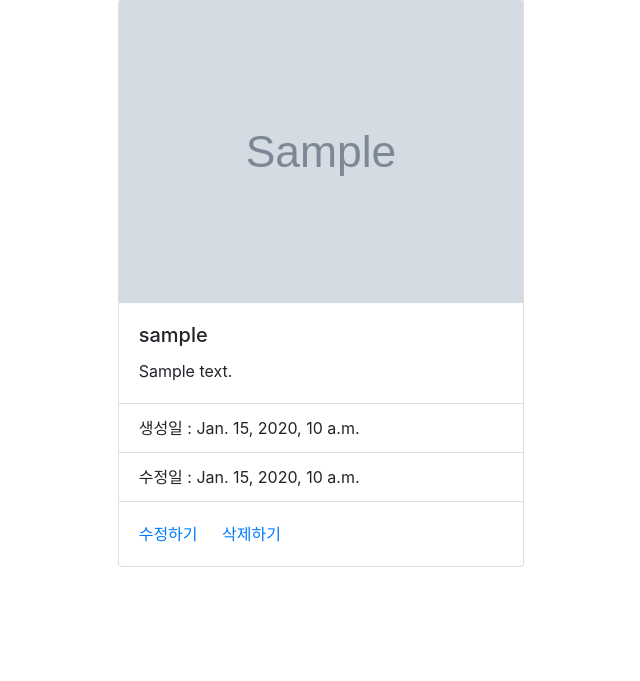
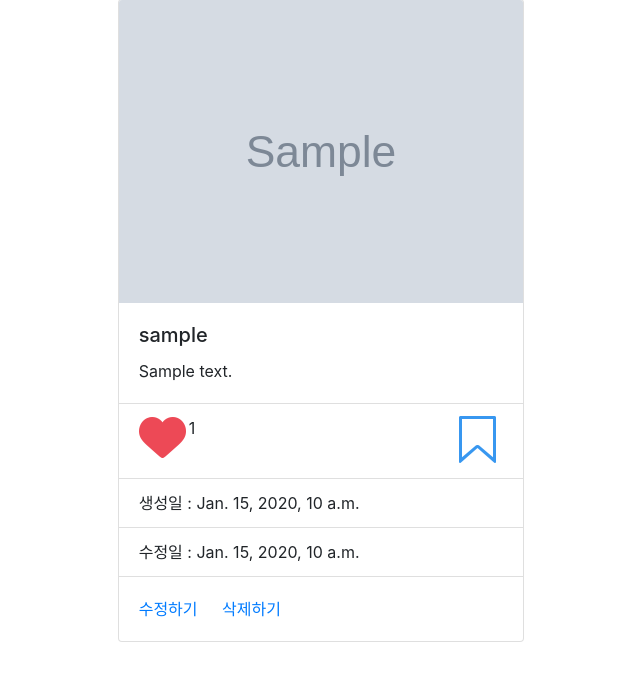
Before and after one commit to ym1085/pystagram, a Django app: page /detail/1 in a window 1280 px wide. Shown: the part 57-738 px from the top of the page, without its empty margins (319-959 px from the left). Run offline with Django 3.2, Linux system fonts and the light colour scheme; a user stored in the database is signed in; tables that the repository leaves empty hold one stand-in row (values such as "Sample post"); grey boxes marked "Sample" are stand-in pictures.

Commit message:
Add like and save
1. 좋아요 저장 기능 구현

```diff
--- a/layout/base.html
+++ b/layout/base.html
@@ -6,6 +6,49 @@
     <link rel="stylesheet" href="https://cdn.jsdelivr.net/npm/bootstrap@4.6.1/dist/css/bootstrap.min.css" integrity="sha384-zCbKRCUGaJDkqS1kPbPd7TveP5iyJE0EjAuZQTgFLD2ylzuqKfdKlfG/eSrtxUkn" crossorigin="anonymous">
 </head>
 <body>
+{% load static %}
+<style>
+    .btn-like{
+        display: inline-block;
+        width: 50px;
+        height: 50px;
+        background:url({% static 'images/instagramicon.png' %});
+        background-position: -100px -400px;
+        text-indent: -9999px;
+        overflow:hidden;
+        border:none;
+    }
+    .btn-like.active{
+    display: inline-block;
+        width: 50px;
+        height: 50px;
+        background:url({% static 'images/instagramicon.png' %});
+        background-position: -50px -400px;
+        text-indent: -9999px;
+        overflow:hidden;
+        border:none;
+    }
+     .btn-favorite{
+        display: inline-block;
+        width: 50px;
+        height: 50px;
+        background:url({% static 'images/instagramicon.png' %});
+        background-position: -515px -150px;
+        text-indent: -9999px;
+        overflow:hidden;
+        border:none;
+    }
+    .btn-favorite.active{
+    display: inline-block;
+        width: 50px;
+        height: 50px;
+        background:url({% static 'images/instagramicon.png' %});
+        background-position: -515px -100px;
+        text-indent: -9999px;
+        overflow:hidden;
+        border:none;
+    }
+</style>
 <!-- 21.11.20 Nav bar 버튼 색상 변경-->
 <nav class="navbar navbar-expand-lg navbar navbar-dark bg-primary">
     <button class="navbar-toggler" type="button" data-toggle="collapse" data-target="#navbarTogglerDemo01" aria-controls="navbarTogglerDemo01" aria-expanded="false" aria-label="Toggle navigation">
--- a/photo/models.py
+++ b/photo/models.py
@@ -12,6 +12,9 @@ class Photo(models.Model):
     created = models.DateTimeField(auto_now_add=True)
     update = models.DateTimeField(auto_now=True)
 
+    like = models.ManyToManyField(User, related_name='like_post', blank=True)
+    favorite = models.ManyToManyField(User, related_name='favorite_post', blank=True)
+
     def __str__(self):
         return "text : " + self.text
 
--- a/photo/templates/photo/photo_detail.html
+++ b/photo/templates/photo/photo_detail.html
@@ -13,6 +13,20 @@
                 <p class="card-text"> {{ object.text }} </p>
             </div>
             <ul class="list-group list-group-flush">
+                {% if user.is_authenticated %}
+                    <!-- 21.11.20 22:30 좋아요 기능 추가-->
+                    <li class="list-group-item">
+                        <!--  -->
+                        <a href="{% url 'photo:like' object.id %}" class="float-left btn-like {%if user in object.like.all %} active {%endif%}">좋아요!</a>
+                        {% if object.like.all.count %}
+                            <span class = "float-left">
+                                {{ object.like.all.count }}
+                            </span>
+                        {% endif %}
+                        <a href="{% url 'photo:favorite' object.id %}" class="float-right btn-favorite {%if user in object.favorite.all %}active{%endif%}">저장하기!</a>
+                    </li>
+                    <!--  -->
+                {% endif %}
                 <li class="list-group-item">생성일 : {{ object.created }}</li>
                 <li class="list-group-item">수정일 : {{ object.update }}</li>
             </ul>
--- a/photo/urls.py
+++ b/photo/urls.py
@@ -1,11 +1,13 @@
 # from django.contrib import admin
 
 from django.urls import path
-from .views import PhotoList, PhotoCreate, PhotoDelete, PhotoDetail, PhotoUpdate
+from .views import PhotoList, PhotoCreate, PhotoDelete, PhotoDetail, PhotoUpdate, PhotoLike, PhotoFavorite
 
 app_name = "photo"
 urlpatterns = [
     path("", PhotoList.as_view(), name='index'),
+    path("like/<int:photo_id>", PhotoLike.as_view(), name='like'),
+    path("favorite/<int:photo_id>", PhotoFavorite.as_view(), name='favorite'),
     path("create/", PhotoCreate.as_view(), name='create'),
     path("delete/<int:pk>", PhotoDelete.as_view(), name='delete'),
     path("update/<int:pk>", PhotoUpdate.as_view(), name='update'),
--- a/photo/views.py
+++ b/photo/views.py
@@ -1,6 +1,9 @@
+from urllib.parse import urlparse
+
 from django.contrib import messages
-from django.http import HttpResponse, HttpResponseRedirect
+from django.http import HttpResponse, HttpResponseRedirect, HttpResponseForbidden
 from django.shortcuts import render, redirect
+from django.views import View
 from django.views.generic.list import ListView
 from django.views.generic.edit import CreateView, UpdateView, DeleteView
 from django.views.generic.detail import DetailView
@@ -59,3 +62,39 @@ class PhotoDelete(DeleteView):
 class PhotoDetail(DetailView):
     model = Photo
     template_name_suffix = '_detail'
+
+class PhotoLike(View):
+    def get(self, request, *args, **kwargs):
+        if not request.user.is_authenticated:
+            return HttpResponseForbidden()
+        else:
+            if 'photo_id' in kwargs:
+                photo_id = kwargs['photo_id']
+                photo = Photo.objects.get(pk=photo_id) # DB에서 photo_id에 맞는 값을 가져온다
+                user = request.user # 현재 좋아요 클릭한 유저
+                if user in photo.like.all():
+                    photo.like.remove(user)
+                else:
+                    photo.like.add(user)
+
+            referer_url = request.META.get("HTTP_REFERER") # URL을 읽어온다
+            path = urlparse(referer_url).path # 파싱 후 path 획득
+            return HttpResponseRedirect(path) # 다시 해당 path로 이동 (JS로 구현 가능)
+
+class PhotoFavorite(View):
+    def get(self, request, *args, **kwargs):
+        if not request.user.is_authenticated:
+            return HttpResponseForbidden() # 403 Forbidden
+        else:
+            if 'photo_id' in kwargs:
+                photo_id = kwargs['photo_id']
+                photo = Photo.objects.get(pk=photo_id)
+                user = request.user
+                if user in photo.favorite.all():
+                    photo.favorite.remove(user)
+                else:
+                    photo.favorite.add(user)
+
+            referer_url = request.META.get("HTTP_REFERER")
+            path = urlparse(referer_url).path
+            return HttpResponseRedirect(path)
```
Also changed, not shown: photo/templates/photo/photo_list.html (+15 -1 lines), photo/migrations/0002_auto_20211120_1203.py (added), photo/static/__init__.py (added), photo/static/images/__init__.py (added), photo/static/images/instagramicon.png (added).
